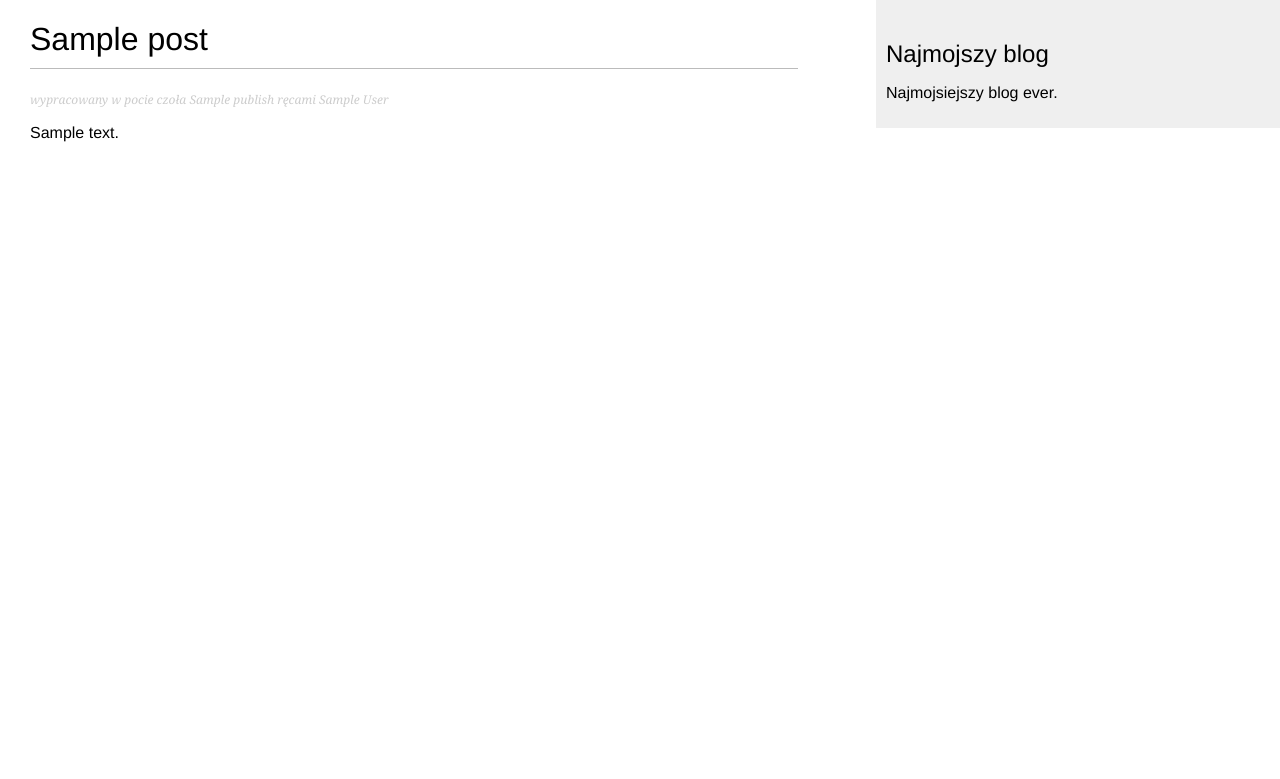
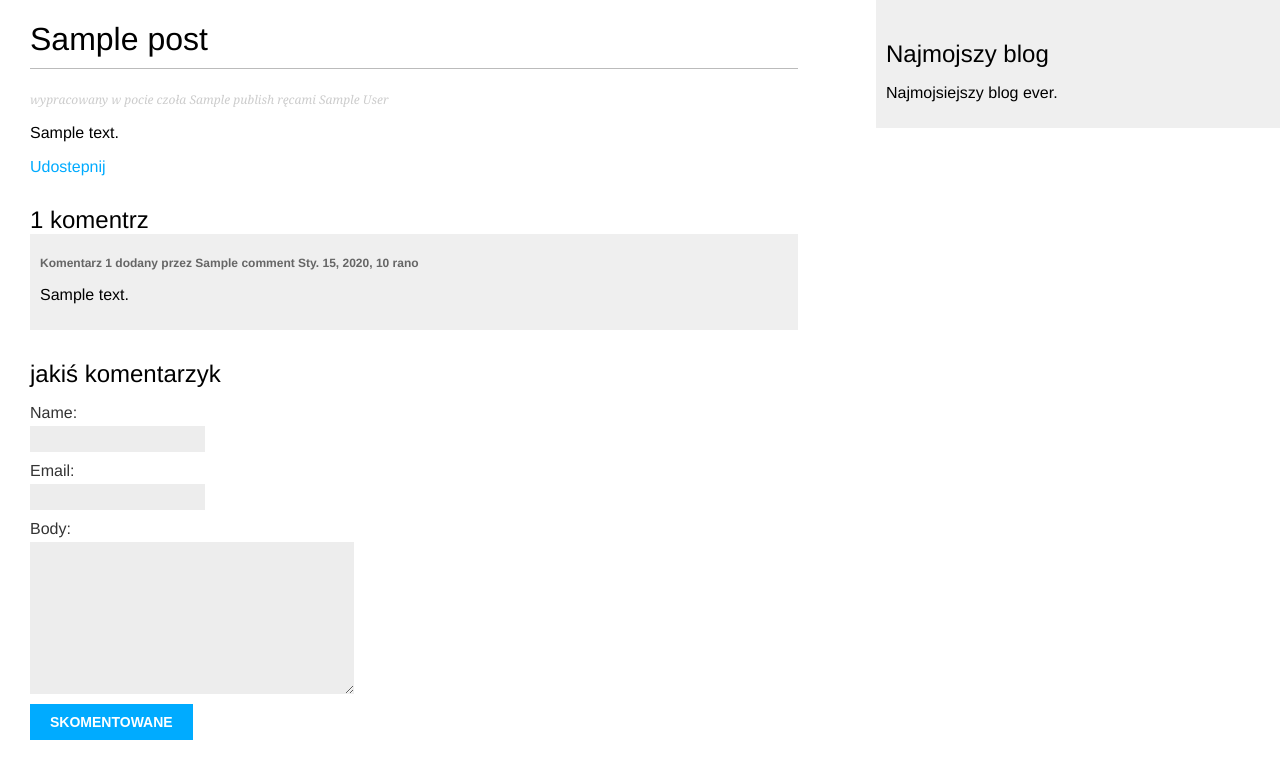
Before and after one commit to KCzenczek/Django_blog_app, a Django app: template mysite/blog/templates/blog/post/detail.html in a window 1280 px wide. Shown: the top 779 px of the page. Run offline with Django 3.2, Linux system fonts and the light colour scheme; tables that the repository leaves empty hold one stand-in row (values such as "Sample post"); the template is opened without the code that fills it: values that come from a table or form of the project are taken from there, most other values are stand-ins (such as "Sample title", 1, 10 or a date in 2020); data that the repository does not hold is empty.

Commit message:
wysyłanie url postów mailem, komentarze do postów

```diff
--- /dev/null
+++ b/mysite/blog/forms.py
@@ -0,0 +1,20 @@
+from django import forms
+from .models import Comment
+
+
+#  dwie klasy bazowe do tworzenia formlarzy: Form i ModelForm
+
+class EmailPostForm(forms.Form):
+    name = forms.CharField(max_length=25)
+    email = forms.EmailField()
+    to = forms.EmailField()
+    comments = forms.CharField(
+        required=False,
+        widget=forms.Textarea,
+    )
+
+
+class CommentForm(forms.ModelForm):
+    class Meta:
+        model = Comment
+        fields = ('name', 'email', 'body')
--- a/mysite/blog/models.py
+++ b/mysite/blog/models.py
@@ -46,6 +46,26 @@ class Post(models.Model):
 
     def get_absolute_url(self):
         return reverse(
-            'blog:post_detail',
+            'blog:post_detail',  # z urls przetrzeń nazwy + nazwa urla
             args=[self.publish.year, self.publish.month, self.publish.day, self.slug]
         )
+
+
+class Comment(models.Model):
+    post = models.ForeignKey(
+        Post,
+        on_delete=models.CASCADE,
+        related_name='comments',
+    )
+    name = models.CharField(max_length=80)
+    email = models.EmailField()
+    body = models.TextField()
+    created = models.DateTimeField(auto_now_add=True)
+    updated = models.DateTimeField(auto_now=True)
+    active = models.BooleanField(default=True)
+
+    class Meta:
+        ordering = ('created',)
+
+    def __str__(self):
+        return 'Komentazr dodany prze {} dla posta {}'.format(self.name, self.post)
--- a/mysite/blog/templates/blog/post/detail.html
+++ b/mysite/blog/templates/blog/post/detail.html
@@ -8,4 +8,37 @@
     wypracowany w pocie czoła {{ post.publish }} ręcami {{ post.author }}
   </p>
   {{ post.body|linebreaks }}
+  <p>
+    <a href="{% url "blog:post_share" post.id %}">
+      Udostepnij
+    </a>
+  </p>
+
+  {% with comments.count as total_comments %}
+    <h2>
+      {{ total_comments }} komentrz{{ total_comments|pluralize:'y' }}
+    </h2>
+  {% endwith %}
+  {% for comment in comments %}
+    <div class="comment">
+      <p class="info">
+        Komentarz {{ forloop.counter }} dodany przez {{ comment.name }}
+        {{ comment.created }}
+      </p>
+      {{ comment.body|linebreaks }}
+    </div>
+  {% empty %}
+    <p>no nie ma jeszcze żadnych komentów</p>
+  {% endfor %}
+
+  {% if new_comment_add %}
+    <h2>dodałeś komemntarz, grasty</h2>
+  {% else %}
+    <h2>jakiś komentarzyk</h2>
+    <form action="." method="post">
+      {{ comment_form.as_p }}
+      {% csrf_token %}
+      <p><input type="submit" value="skomentowane"></p>
+    </form>
+  {% endif %}
 {% endblock %}
--- a/mysite/blog/urls.py
+++ b/mysite/blog/urls.py
@@ -10,4 +10,5 @@ urlpatterns = [
     path('<int:year>/<int:month>/<int:day>/<slug:post>/',
          views.post_details,
          name='post_detail'),
+    path('<int:post_id>/share/', views.post_share, name='post_share'),
 ]
--- a/mysite/mysite/settings.py
+++ b/mysite/mysite/settings.py
@@ -119,3 +119,9 @@ USE_TZ = True
 # https://docs.djangoproject.com/en/2.2/howto/static-files/
 
 STATIC_URL = '/static/'
+
+EMAIL_HOST = 'smtp.gmail.com'
+EMAIL_HOST_USER = os.environ.get('EMAIL_CODING')
+EMAIL_HOST_PASSWORD = os.environ.get('EMAIL_PASSWORD_CODING')
+EMAIL_PORT = 587
+EMAIL_USE_TLS = True
--- a/requirements.txt
+++ b/mysite/requirements.txt
@@ -1,3 +1,4 @@
 Django==2.2.17
+django-taggit==1.3.0
 pytz==2020.5
 sqlparse==0.4.1
```
Also changed, not shown: mysite/blog/admin.py (+8 -1 lines), mysite/blog/templates/blog/post/share.html (added, +19 -0 lines), mysite/blog/views.py (+61 -1 lines), mysite/blog/migrations/0003_comment.py (added).
